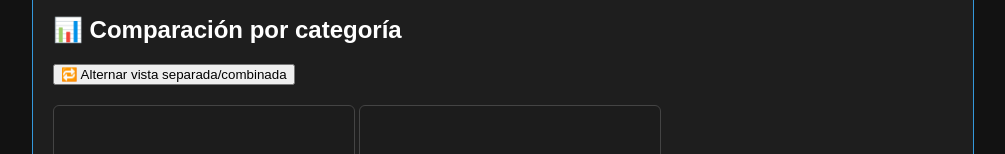
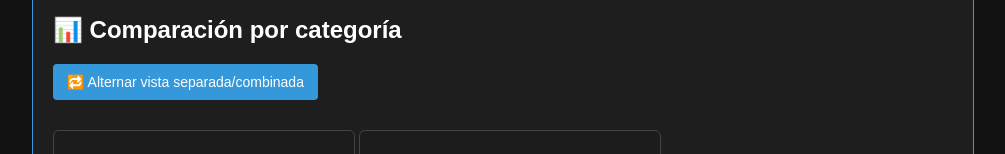
Before and after one commit to RexR848/Proyecto-M.-Gestor-de-gastos, a website: page public/Reportes.html in a window 1280 px wide. Shown: the part 923-1077 px from the top of the page, without its empty margins (137-1142 px from the left). Drawn offline with nearby package versions, Linux system fonts and the light colour scheme; no server answers.

Commit message:
Modificando boton de cambio de grafica 2

```diff
--- a/public/Reportes.html
+++ b/public/Reportes.html
@@ -30,10 +30,7 @@
 
     <section class="grafico">
       <h2>📊 Comparación por categoría</h2>
-      <button id=".btn" class=".btn:hover">
-      🔁 Alternar vista separada/combinada
-      </button>
-
+      <button id="toggle-btn" class="btn">🔁 Alternar vista separada/combinada</button>
       <div id="grafica-contenedor">
         <canvas id="grafica-barras-fijos"></canvas>
         <canvas id="grafica-barras-opcionales"></canvas>
```
